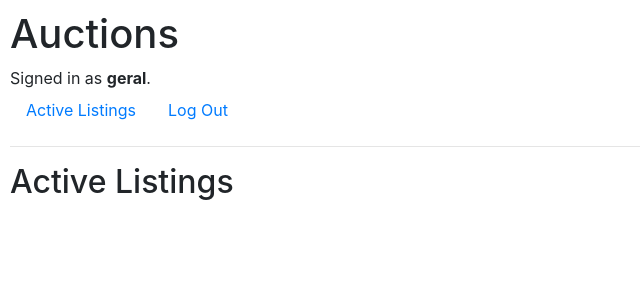
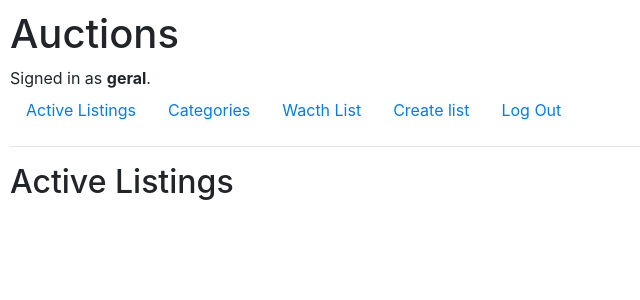
Before and after one commit to L-Silva92/DjangoAvaliacao, a Django app: page / in a window 1280 px wide. Shown: the top 300 px of the page, without its empty margins (0-640 px from the left). Run offline with Django 3.2, Linux system fonts and the light colour scheme; a user stored in the database is signed in; data that the repository does not hold is empty; some libraries are stand-ins or nearby versions.

Commit message:
teste categ

```diff
--- a/commerce/auctions/templates/auctions/layout.html
+++ b/commerce/auctions/templates/auctions/layout.html
@@ -16,13 +16,23 @@
                 Not signed in.
             {% endif %}
         </div>
+
         <ul class="nav">
             <li class="nav-item">
                 <a class="nav-link" href="{% url 'index' %}">Active Listings</a>
             </li>
             {% if user.is_authenticated %}
                 <li class="nav-item">
-                    <a class="nav-link" href="{% url 'logout' %}">Log Out</a>
+                    <a class="nav-link" href="{% url 'categories' %}">Categories</a>
+                </li>
+                <li class="nav-item">
+                    <a class="nav-link" href="{% url 'watchlist' %}">Wacth List</a>
+                </li>
+                <li class="nav-item">
+                    <a class="nav-link" href="{% url 'createlist' %}">Create list</a>
+                </li>
+                <li class="nav-item">
+                        <a class="nav-link" href="{% url 'logout' %}">Log Out</a>
                 </li>
             {% else %}
                 <li class="nav-item">
@@ -33,6 +43,7 @@
                 </li>
             {% endif %}
         </ul>
+
         <hr>
         {% block body %}
         {% endblock %}
--- a/commerce/auctions/urls.py
+++ b/commerce/auctions/urls.py
@@ -6,5 +6,11 @@ urlpatterns = [
     path("", views.index, name="index"),
     path("login", views.login_view, name="login"),
     path("logout", views.logout_view, name="logout"),
-    path("register", views.register, name="register")
+    path("register", views.register, name="register"),
+    path("categories", views.categories_view, name="categories"),
+
+    path("createlist", views.createlist_view, name="createlist"),
+    path("watchlist", views.watchlist_view, name="watchlist"),
+
+
 ]
--- a/commerce/auctions/views.py
+++ b/commerce/auctions/views.py
@@ -4,7 +4,7 @@ from django.http import HttpResponse, HttpResponseRedirect
 from django.shortcuts import render
 from django.urls import reverse
 
-from .models import User, leilao
+from .models import User, leilao, categ
 
 
 def index(request):
@@ -63,3 +63,17 @@ def register(request):
         return HttpResponseRedirect(reverse("index"))
     else:
         return render(request, "auctions/register.html")
+
+def categories_view(request):
+    return render(request, "auctions/categories.html")
+
+def createlist_view(request):
+    categ = categ.cat.all()
+
+    return render(request, "auctions/createlist.html",{
+        "categ":categ,
+    })
+
+
+def watchlist_view(request):
+    return render(request, "auctions/watchlist.html")
```
Also changed, not shown: commerce/auctions/templates/auctions/categories.html (added, +8 -0 lines), commerce/auctions/templates/auctions/createlist.html (added, +35 -0 lines), commerce/auctions/templates/auctions/watchlist.html (added, +8 -0 lines), commerce/auctions/migrations/0006_alter_leilao_foto.py (added), commerce/db.sqlite3.
